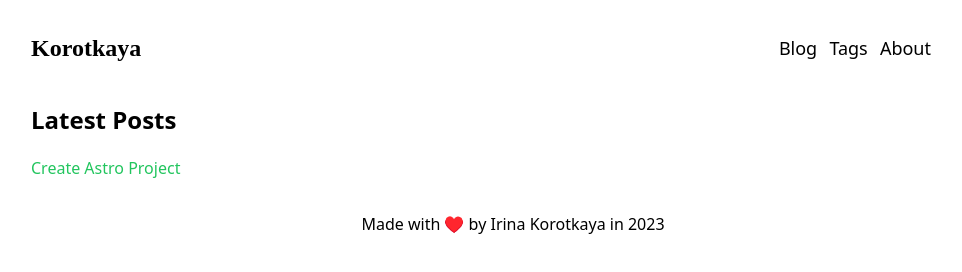
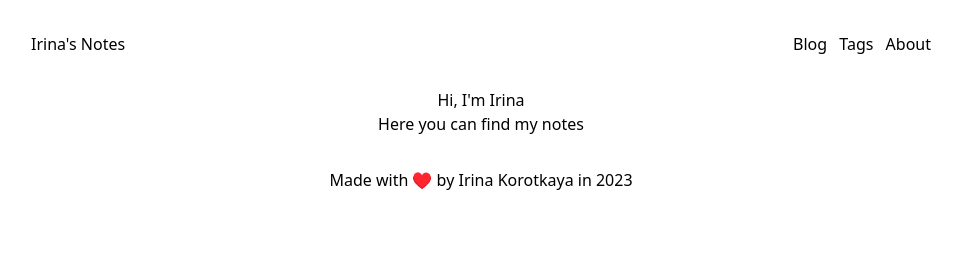
Before and after one commit to ikorotkaya/blog, an Astro site: page / in a window 1280 px wide. Shown: the whole page, without its empty margins (159-1121 px from the left). Built offline with nearby package versions, Linux system fonts and the light colour scheme; Astro itself is replaced by a stand-in of ours.

Commit message:
Update styles

```diff
--- a/src/components/Footer.astro
+++ b/src/components/Footer.astro
@@ -1,3 +1,3 @@
-<div class="flex items-center justify-center m-8 w-full">
+<div class="flex items-center justify-center my-8 w-full">
   Made with ♥️ by Irina Korotkaya in 2023
 </div>
--- a/src/components/Logo.astro
+++ b/src/components/Logo.astro
@@ -2,6 +2,4 @@
 
 ---
 
-<div>
-  <a href="/" class="text-2xl hover:text-gray-500 font-bold	font-['Caveat']">Korotkaya</a>
-</div>
+<div>Irina's Notes</div>
--- a/src/components/NavbarLinks.astro
+++ b/src/components/NavbarLinks.astro
@@ -2,7 +2,7 @@
 ---
 
 <div>
-  <a href="/blog/" class="text-lg hover:text-gray-500 ml-2">Blog</a>
-  <a href="/tags/" class="text-lg hover:text-gray-500 ml-2">Tags</a>
-  <a href="/about/" class="text-lg hover:text-gray-500 ml-2">About</a>
+  <a href="/blog/" class="hover:text-gray-500 ml-2">Blog</a>
+  <a href="/tags/" class="hover:text-gray-500 ml-2">Tags</a>
+  <a href="/about/" class="hover:text-gray-500 ml-2">About</a>
 </div>
--- a/src/pages/index.astro
+++ b/src/pages/index.astro
@@ -6,17 +6,8 @@ const description = "Irina's Blog is a place where she shares her thoughts on we
 ---
 
 <BaseLayout description={description} title={title}>
-	<div class="mt-10">
-		<h2 class="text-2xl font-bold">Latest Posts</h2>
-		<ul class="mt-5">
-			<li class="mt-5">
-				<a
-					href="/posts/create-astro-project"
-					class="text-green-500 hover:text-green-600
-					hover:underline hover:underline-offset-4">
-						Create Astro Project
-				</a>
-			</li>
-		</ul>
+	<div class="flex flex-col items-center">
+		<h1>Hi, I'm Irina</h1>
+		<p>Here you can find my notes</p>
 	</div>
 </BaseLayout>
--- a/src/pages/posts/create-astro-project.md
+++ b/src/pages/posts/create-astro-project.md
@@ -1,8 +1,8 @@
 ---
 layout: ../../layouts/MarkdownPostLayout.astro
 title: 'Create Astro Project'
-pubDate: 2022-07-01
-description: 'create-astro-project'
+pubDate: 2024-03-25
+description: 'Create simple astro project with navbar.'
 author: 'Irina'
 # image:
 #     url: 'https://docs.astro.build/assets/full-logo-light.png'
@@ -95,7 +95,7 @@ Create a `Navbar.astro` component inside `/src/components/`. If the `/src/compon
 		<a href="/" class="text-2xl hover:text-gray-500">Korotkaya</a>
 	</div>
 	<div>
-		<a href="/posts/" class="text-lg hover:text-gray-500 ml-2">Posts</a>
+		<a href="/blog/" class="text-lg hover:text-gray-500 ml-2">Blog</a>
 		<a href="/about/" class="text-lg hover:text-gray-500 ml-2">About</a>
 	</div>
 </nav>
```
